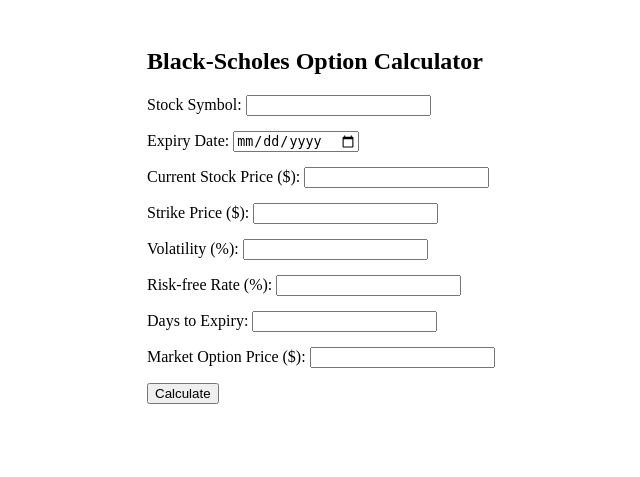
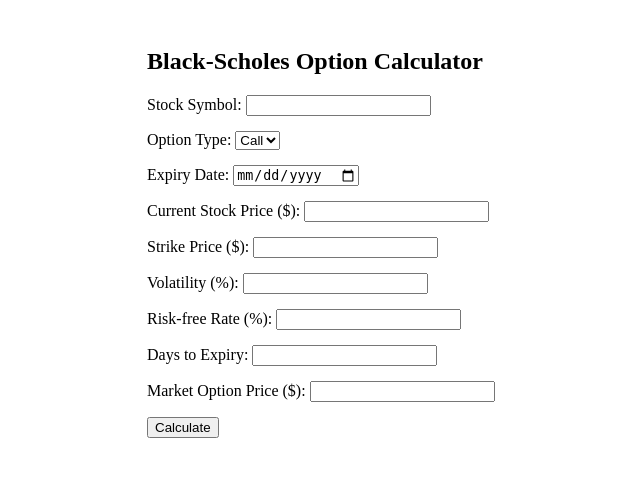
Before and after one commit to robinsanders/black-scholes-opm, a Flask app: page / in a window 1280 px wide. Shown: the top 477 px of the page, without its empty margins (93-733 px from the left). Run offline with Flask 3, Linux system fonts and the light colour scheme.

Commit message:
option type

```diff
--- a/app.py
+++ b/app.py
@@ -14,6 +14,7 @@ class OptionResult:
     symbol: str
     expiry_date: str
     recommendation: str
+    option_type: str  # Added to distinguish between call and put
 
 def black_scholes_call(S: float, K: float, sigma: float, r: float, t: float) -> float:
     """
@@ -32,6 +33,27 @@ def black_scholes_call(S: float, K: float, sigma: float, r: float, t: float) ->
 
         call_price = S*norm.cdf(d1) - K*np.exp(-r*t)*norm.cdf(d2)
         return call_price
+    except Exception as e:
+        app.logger.error(f"Error in Black-Scholes calculation: {e}")
+        raise ValueError("Invalid input parameters for Black-Scholes calculation")
+
+def black_scholes_put(S: float, K: float, sigma: float, r: float, t: float) -> float:
+    """
+    Calculate Black-Scholes price for a put option
+
+    Parameters:
+    S (float): Spot price
+    K (float): Strike price
+    sigma (float): Volatility
+    r (float): Risk-free rate
+    t (float): Time to expiry in years
+    """
+    try:
+        d1 = (np.log(S/K) + (r + sigma**2/2)*t) / (sigma*np.sqrt(t))
+        d2 = d1 - sigma*np.sqrt(t)
+
+        put_price = K*np.exp(-r*t)*norm.cdf(-d2) - S*norm.cdf(-d1)
+        return put_price
     except Exception as e:
         app.logger.error(f"Error in Black-Scholes calculation: {e}")
         raise ValueError("Invalid input parameters for Black-Scholes calculation")
@@ -57,7 +79,8 @@ def index():
         try:
             # Input validation
             required_fields = ['spot_price', 'strike_price', 'volatility',
-                             'risk_free_rate', 'time_to_expiry', 'market_price']
+                             'risk_free_rate', 'time_to_expiry', 'market_price',
+                             'option_type']  # Added option_type
 
             if not all(field in request.form for field in required_fields):
                 raise ValueError("All fields are required")
@@ -69,12 +92,20 @@ def index():
             r = float(request.form['risk_free_rate'])/100
             t = float(request.form['time_to_expiry'])/365
             market_price = float(request.form['market_price'])
+            option_type = request.form['option_type'].lower()
 
             # Validate numerical inputs
             if any(x <= 0 for x in [S, K, sigma, t]):
                 raise ValueError("Prices, volatility, and time must be positive")
 
-            bs_price = black_scholes_call(S, K, sigma, r, t)
+            # Calculate BS price based on option type
+            if option_type == 'call':
+                bs_price = black_scholes_call(S, K, sigma, r, t)
+            elif option_type == 'put':
+                bs_price = black_scholes_put(S, K, sigma, r, t)
+            else:
+                raise ValueError("Invalid option type. Must be 'call' or 'put'")
+
             edge = market_price - bs_price
 
             result = OptionResult(
@@ -82,7 +113,8 @@ def index():
                 edge=round(edge, 2),
                 symbol=request.form['symbol'].upper(),
                 expiry_date=request.form['expiry_date'],
-                recommendation=get_trading_recommendation(edge)
+                recommendation=get_trading_recommendation(edge),
+                option_type=option_type.capitalize()
             )
 
         except ValueError as e:
--- a/templates/index.html
+++ b/templates/index.html
@@ -16,6 +16,13 @@
             <div class="form-group">
                 <label>Stock Symbol:</label>
                 <input type="text" name="symbol" required>
+            </div>
+            <div class="form-group">
+                <label>Option Type:</label>
+                <select name="option_type" required>
+                    <option value="call">Call</option>
+                    <option value="put">Put</option>
+                </select>
             </div>
             <div class="form-group">
                 <label>Expiry Date:</label>
@@ -51,6 +58,7 @@
         {% if result %}
         <div class="result">
             <h3>Results for {{ result.symbol }}</h3>
+            <p>Option Type: {{ result.option_type }}</p>
             <p>Expiry: {{ result.expiry_date }}</p>
             <p>Black-Scholes Price: ${{ result.bs_price }}</p>
             <p>Edge: ${{ result.edge }} {{ result.recommendation }}</p>
```
